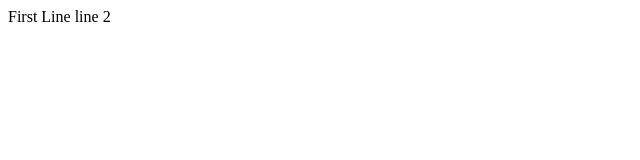
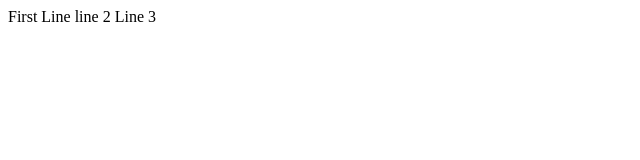
Before and after one commit to rightnshine/gitQuickstart, a plain HTML site: page index.html in a window 1280 px wide. Shown: the full height of the page, 0-640 px from the left. Drawn offline with Linux system fonts and the light colour scheme.

Commit message:
index.html updated

```diff
--- a/index.html
+++ b/index.html
@@ -1,2 +1,4 @@
 <html><body>First Line
-line 2</body></html>
+line 2
+Line 3
+</body></html>
```
